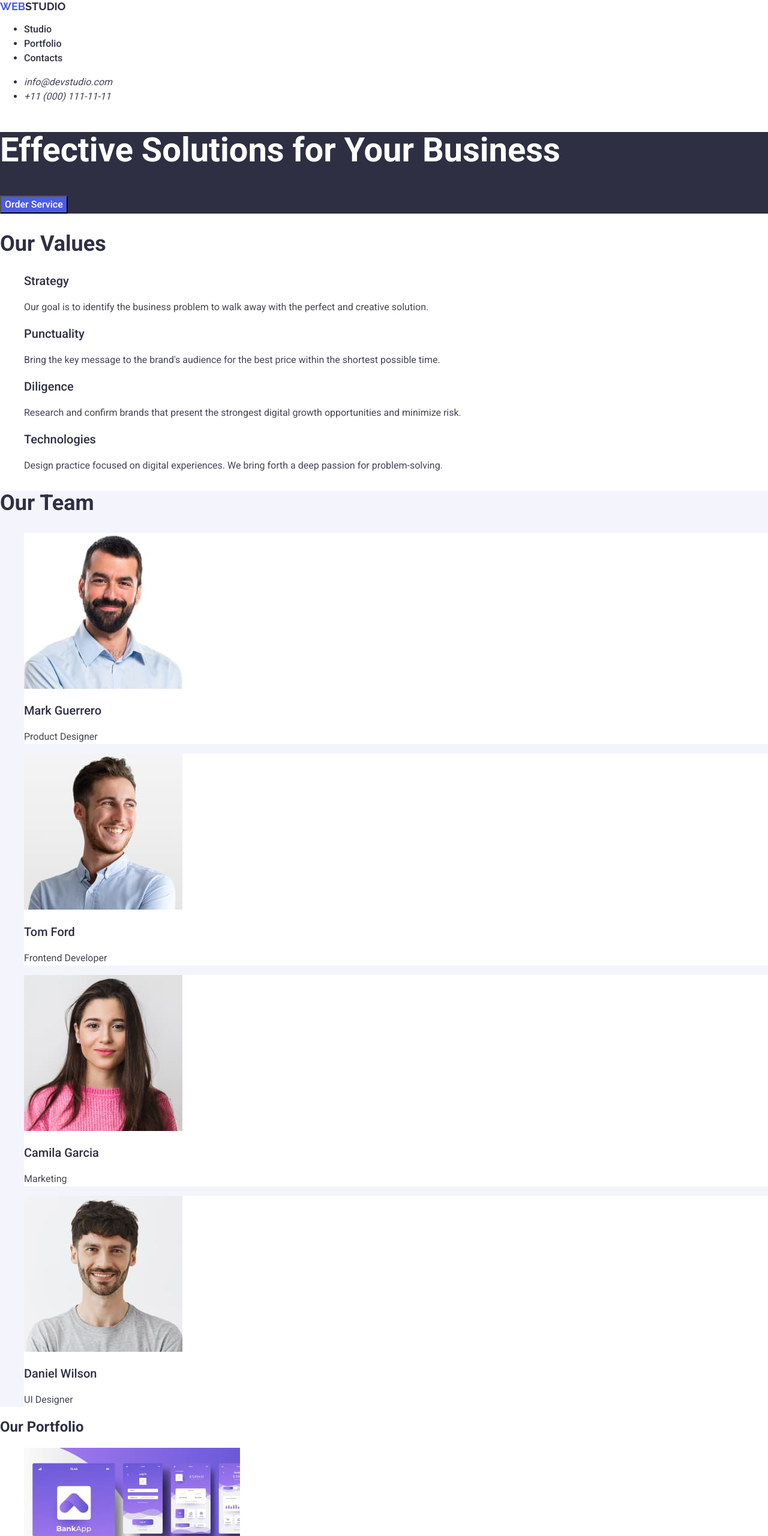
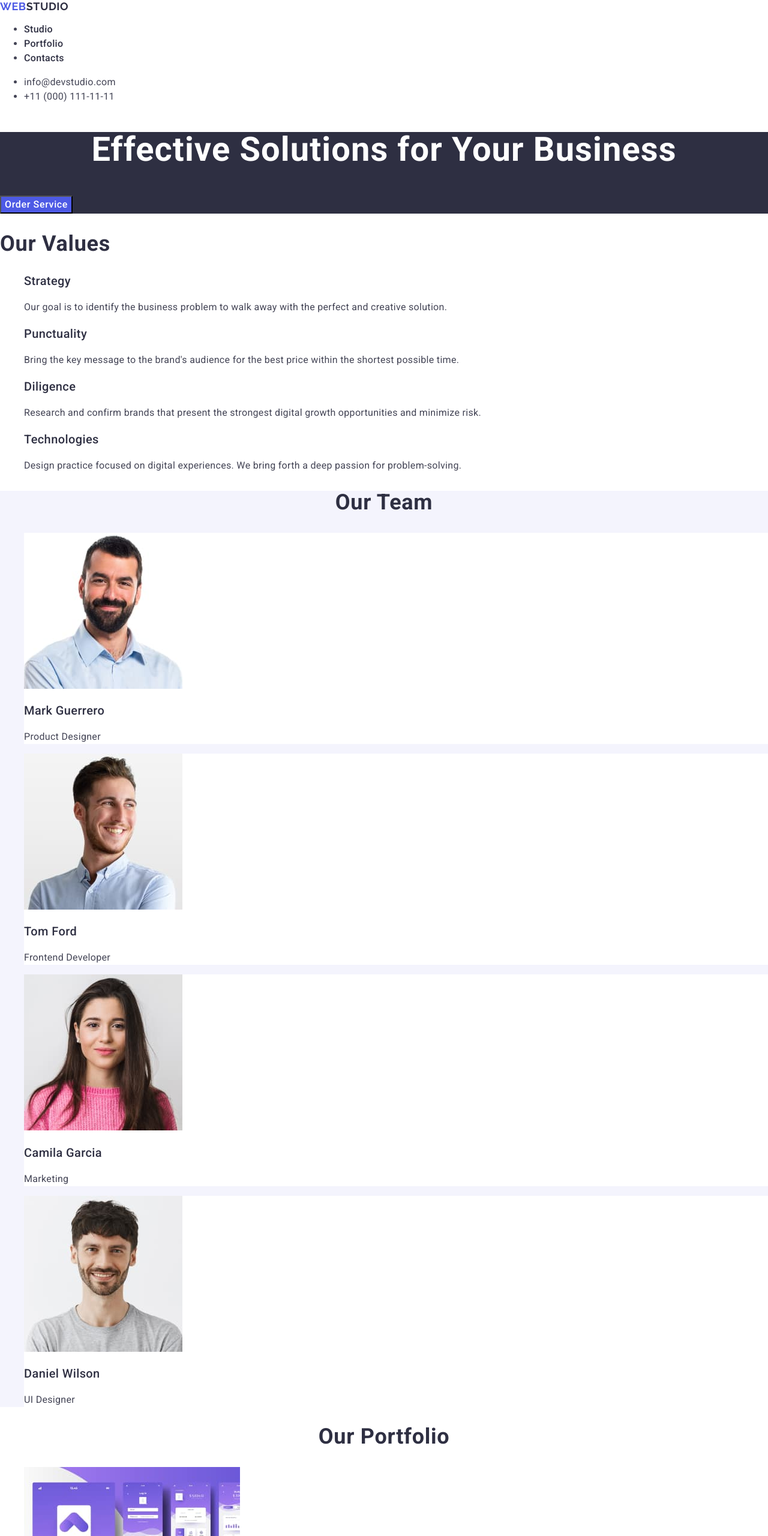
Before and after one commit to JuliaRym/goit-markup-hw-02, a plain HTML site: page index.html in a window 1280 px wide. Shown: the top 2560 px of the page at 60% size. Drawn offline with nearby package versions, Linux system fonts and the light colour scheme.

Commit message:
file fixed 1

```diff
--- a/styles.css
+++ b/css/styles.css
@@ -1,54 +1,59 @@
 body {
   font-family: "Roboto", sans-serif;
-  color: #2e2f42;
+  color: #434455;
+  background-color: #ffffff;
 }
-
 .contact-link {
   color: #434455;
   font-size: 16px;
   font-weight: 400;
   line-height: 24px;
   text-decoration: none;
+  letter-spacing: 0.02em;
 }
-.main-section {
+.section-first {
   background-color: #2e2f42;
 }
-.main-title {
-  color: #fff;
-}
 .text {
-  color: #434455;
   font-size: 16px;
   font-weight: 400;
   line-height: 24px;
+  letter-spacing: 0.02em;
 }
 .title-third {
   font-size: 20px;
   font-weight: 500;
   line-height: 24px;
+  letter-spacing: 0.02em;
+  color: #2e2f42;
 }
 .title-second {
   font-size: 36px;
   font-weight: 700;
   line-height: 40px;
+  letter-spacing: 0.02em;
+  color: #2e2f42;
 }
-.section-second {
+.section-third {
   background-color: #f4f4fd;
 }
 .card {
   background-color: #fff;
 }
-.main-title {
+.title-first {
   color: #fff;
   font-size: 56px;
   font-weight: 700;
-  line-height: 60px;
+  line-height: 1.07;
+  text-align: center;
+  letter-spacing: 0.02em;
 }
 .bottom-text {
   color: #f4f4fd;
   font-size: 16px;
   font-weight: 400;
   line-height: 24px;
+  letter-spacing: 0.02em;
 }
 .bottom-line {
   background-color: #2e2f42;
@@ -59,43 +64,40 @@ body {
   font-weight: 500;
   line-height: 24px;
   text-decoration: none;
+  letter-spacing: 0.02em;
 }
 .contact-link:hover,
-.nav-link:hover,
-.nav-link-studio:hover {
+.nav-link:hover {
   color: #404bbf;
 }
-.nav-link-studio {
-  color: #2e2f42;
-  font-size: 16px;
-  font-weight: 500;
-  line-height: 24px;
-  text-decoration: none;
-}
 .contact-link:focus,
-.nav-link:focus,
-.nav-link-studio:focus {
+.nav-link:focus {
   color: #404bbf;
 }
-button {
+.order-service {
   background-color: #4d5ae5;
   color: #fff;
   font-size: 16px;
   font-weight: 500;
   line-height: 24px;
   cursor: pointer;
+  letter-spacing: 0.04em;
 }
-button:hover {
+.order-service:hover {
+  background-color: #404bbf;
+}
+.order-service:focus {
   background-color: #404bbf;
 }
 .logo {
-  font-family: Raleway;
+  font-family: "Raleway", sans-serif;
   font-size: 18px;
   font-weight: 700;
-  line-height: 21px;
+  line-height: 1.17;
   text-transform: uppercase;
   text-decoration: none;
   color: #4d5ae5;
+  letter-spacing: 0.03em;
 }
 .logo-top {
   color: #2e2f42;
@@ -103,3 +105,19 @@ button:hover {
 .logo-bottom {
   color: #f4f4fd;
 }
+.contacts {
+  font-style: normal;
+}
+.section-third .title-second {
+  line-height: 1.11;
+  text-align: center;
+  letter-spacing: 0.02em;
+  text-transform: capitalize;
+}
+.section-fourth .title-second {
+  font-size: 36px;
+  line-height: 1.11;
+  text-align: center;
+  letter-spacing: 0.02em;
+  text-transform: capitalize;
+}
--- a/index.html
+++ b/index.html
@@ -14,7 +14,7 @@
       href="https://fonts.googleapis.com/css2?family=Raleway:wght@700&family=Roboto:wght@400;500;700&display=swap"
       rel="stylesheet"
     />
-    <link rel="stylesheet" href="./styles.css" />
+    <link rel="stylesheet" href="./css/styles.css" />
   </head>
   <body>
     <header>
@@ -24,12 +24,12 @@
         >
 
         <ul>
-          <li><a class="nav-link-studio" href="">Studio</a></li>
+          <li><a class="nav-link" href="./index.html">Studio</a></li>
           <li><a class="nav-link" href="">Portfolio</a></li>
           <li><a class="nav-link" href="">Contacts</a></li>
         </ul>
       </nav>
-      <address>
+      <address class="contacts">
         <ul>
           <li>
             <a class="contact-link" href="mailto:info@devstudio.com"
@@ -46,10 +46,10 @@
     </header>
 
     <main>
-      <section class="main-section">
-        <h1 class="main-title">Effective Solutions for Your Business</h1>
+      <section class="section-first">
+        <h1 class="title-first">Effective Solutions for Your Business</h1>
 
-        <button type="button">Order Service</button>
+        <button class="order-service" type="button">Order Service</button>
       </section>
 
       <section>
@@ -86,7 +86,7 @@
         </ul>
       </section>
 
-      <section class="section-second">
+      <section class="section-third">
         <h2 class="title-second">Our Team</h2>
         <ul style="list-style-type: none">
           <li class="card">
@@ -94,7 +94,6 @@
               src="./images/img(2)(1).jpg"
               alt="man in a blue shirt, short dark hair and short dark beard"
               width="264"
-              d
               height="260"
             />
             <h3 class="title-third">Mark Guerrero</h3>
@@ -132,12 +131,12 @@
           </li>
         </ul>
       </section>
-      <section>
-        <h2>Our Portfolio</h2>
+      <section class="section-fourth">
+        <h2 class="title-second">Our Portfolio</h2>
         <ul style="list-style-type: none">
           <li>
             <img
-              src="./images/img(7).jpg"
+              src="./images/img(7)(3).jpg"
               alt="white and purple appearance of the BankApp mobile application"
               width="360"
               height="300"
@@ -147,8 +146,8 @@
           </li>
           <li>
             <img
-              src="./images/img(1)(2).jpg"
-              alt="making a cashless transaction via phone"
+              src="./images/img(7)(1).jpg"
+              alt="picture of making a cashless transaction via phone"
               width="360"
               height="300"
             />
@@ -157,20 +156,18 @@
           </li>
           <li>
             <img
-              src="./images/img(2)(2).jpg"
-              alt="computer and phone with meditation application"
+              src="./images/img(7)(2).jpg"
+              alt="computer and phone displaying meditation apps on their screens"
               width="360"
               height="300"
             />
             <h3 class="title-third">Meditation App</h3>
             <p class="text">App</p>
           </li>
-        </ul>
-        <ul style="list-style-type: none">
           <li>
             <img
-              src="./images/img(3)(2).jpg"
-              alt="taxi driver in car"
+              src="./images/img(7)(4).jpg"
+              alt="driver's hands in black gloves on the steering wheel of the car"
               width="360"
               height="300"
             />
@@ -179,8 +176,8 @@
           </li>
           <li>
             <img
-              src="./images/img(6)(1).jpg"
-              alt="examples of moon wallpapers for your phone"
+              src="./images/img(7)(5).jpg"
+              alt="examples of purple, blue and yellow moon graphics for the phone"
               width="360"
               height="300"
             />
@@ -189,7 +186,7 @@
           </li>
           <li>
             <img
-              src="./images/img(5)(1).jpg"
+              src="./images/img(7)(6).jpg"
               alt="girl in sweater, sunglasses and gray hat listening to music through headphones from the phone"
               width="360"
               height="300"
```
Also changed, not shown: images/img(7)(1).jpg (renamed from images/img(1)(2).jpg), images/img(7)(2).jpg (renamed from images/img(2)(2).jpg), images/img(7)(3).jpg (renamed from images/img(7).jpg), images/img(7)(4).jpg (renamed from images/img(3)(2).jpg), images/img(7)(5).jpg (renamed from images/img(6)(1).jpg), images/img(7)(6).jpg (renamed from images/img(5)(1).jpg).
